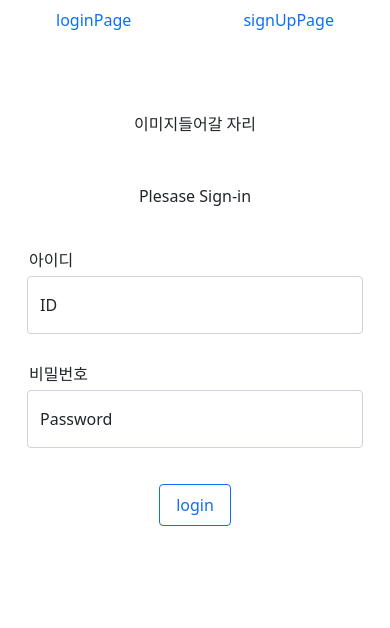
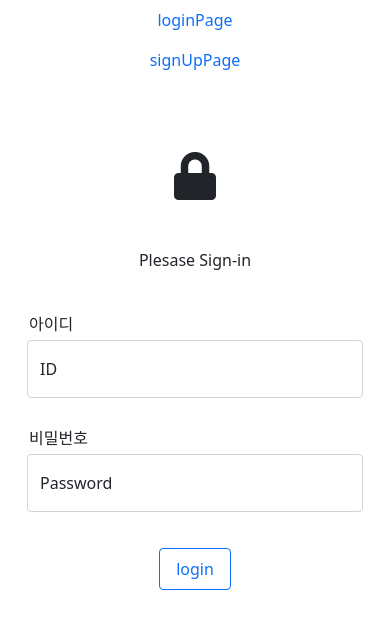
Before and after one commit to D0Dam/Sign_up_Page, a plain HTML site: page mainLoginPage.html in a window 390 px wide. Drawn offline with nearby package versions, Linux system fonts and the light colour scheme.

Commit message:
add media query

```diff
--- a/main.css
+++ b/main.css
@@ -5,7 +5,9 @@
 	align-items: center;
 	padding: 48px;
 }
-
+.fa-lock {
+	font-size: 48px;
+}
 .signinImg {
 	padding: 24px;
 }
@@ -75,3 +77,10 @@
 	width: 30%;
 	height: 48px;
 }
+
+@media screen and (max-width: 445px) {
+	.nav {
+		display: flex;
+		flex-direction: column;
+	}
+}
--- a/mainLoginPage.html
+++ b/mainLoginPage.html
@@ -9,6 +9,10 @@
 			rel="stylesheet"
 			integrity="sha384-1BmE4kWBq78iYhFldvKuhfTAU6auU8tT94WrHftjDbrCEXSU1oBoqyl2QvZ6jIW3"
 			crossorigin="anonymous"
+		/>
+		<link
+			rel="stylesheet"
+			href="https://cdnjs.cloudflare.com/ajax/libs/font-awesome/5.15.4/css/all.min.css"
 		/>
 		<link href="./main.css" rel="stylesheet" />
 		<title>Document</title>
@@ -27,7 +31,7 @@
 			</li>
 		</ul>
 		<div class="loginContainer">
-			<div class="signinImg">이미지들어갈 자리</div>
+			<div class="signinImg"><i class="fas fa-lock"></i></div>
 			<div class="signinTitle">Plesase Sign-in</div>
 			<div class="idContainer">
 				<div class="idTitle">아이디</div>
```
